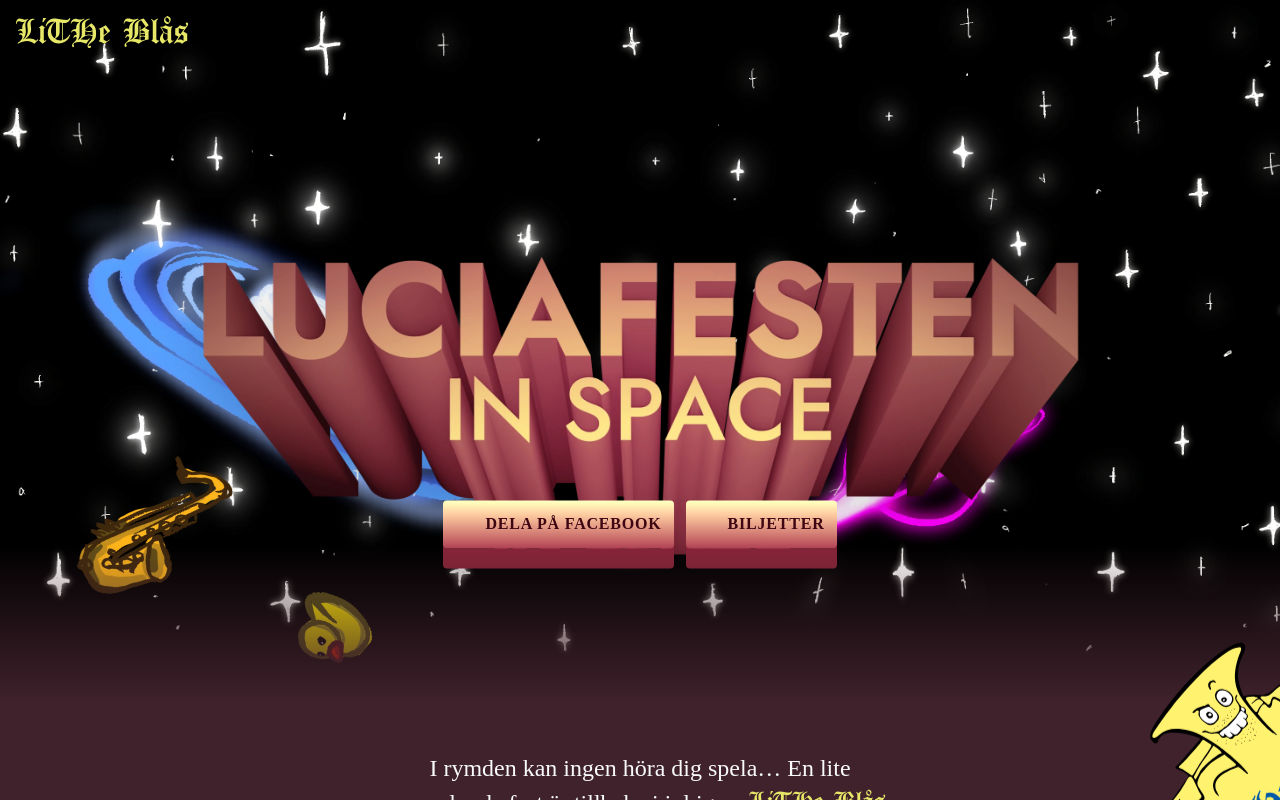
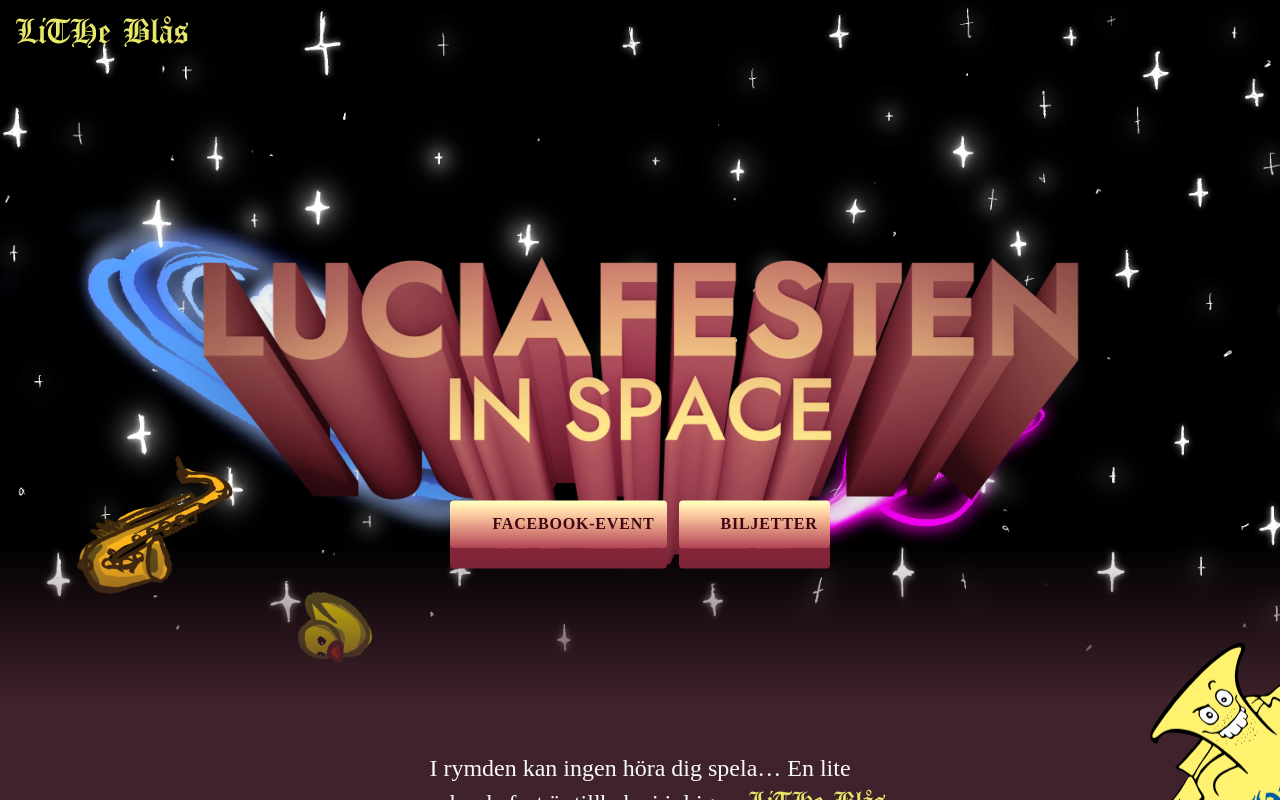
Before and after one commit to litheblas/luciafesten2025, a SvelteKit app: page / in a window 1280 px wide. Shown: the top 800 px of the page. Built offline with nearby package versions, Linux system fonts and the light colour scheme.

Commit message:
Modify button text

```diff
--- a/src/routes/+page.svelte
+++ b/src/routes/+page.svelte
@@ -17,7 +17,7 @@
 		icon="bxl:facebook"
 		type="primary"
 	>
-		Dela på Facebook
+		Facebook-event
 	</Button>
 
 	<Button
```
